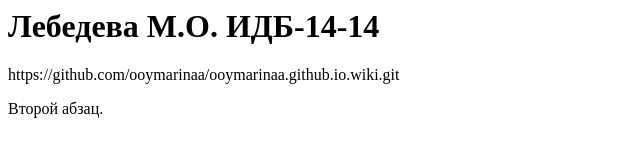
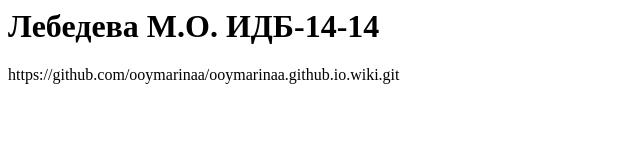
Before and after one commit to ooymarinaa/ooymarinaa.github.io, a plain HTML site: page index.html in a window 1280 px wide. Shown: the whole page, without its empty margins (0-640 px from the left). Drawn offline with Linux system fonts and the light colour scheme.

Commit message:
Update index.html

```diff
--- a/index.html
+++ b/index.html
@@ -7,6 +7,6 @@
   <h1> Лебедева М.О. ИДБ-14-14 </h1>
 
   <p> https://github.com/ooymarinaa/ooymarinaa.github.io.wiki.git </p>
-  <p>Второй абзац.</p>
+
  </body>
 </html>
```
